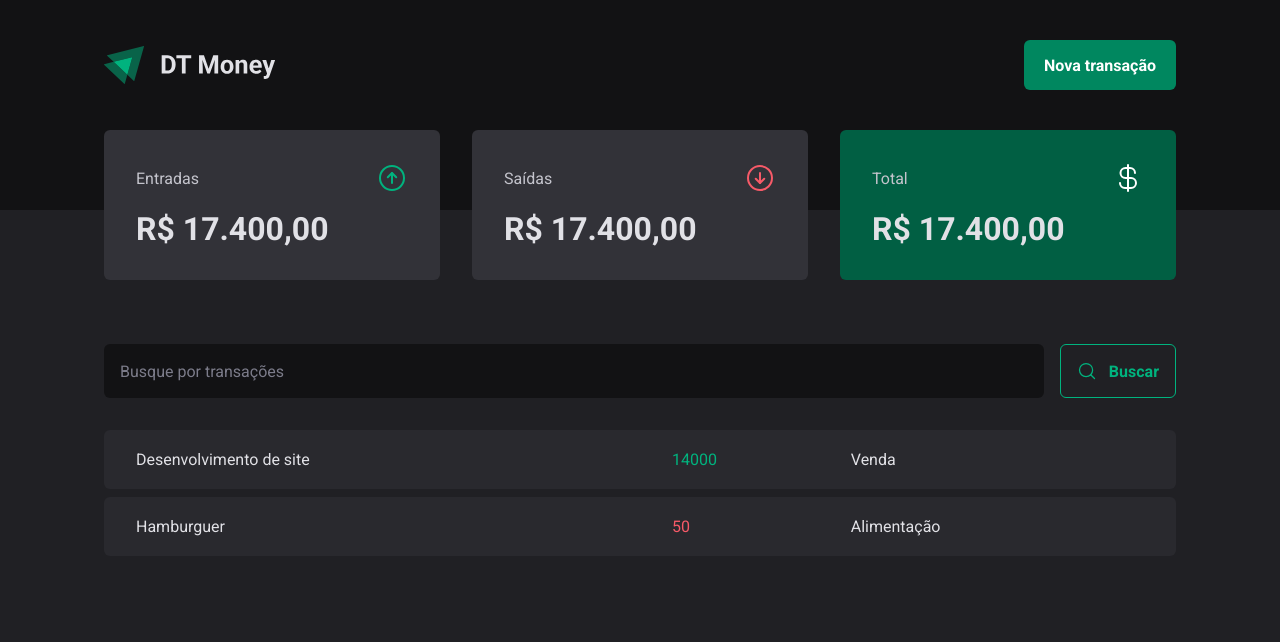
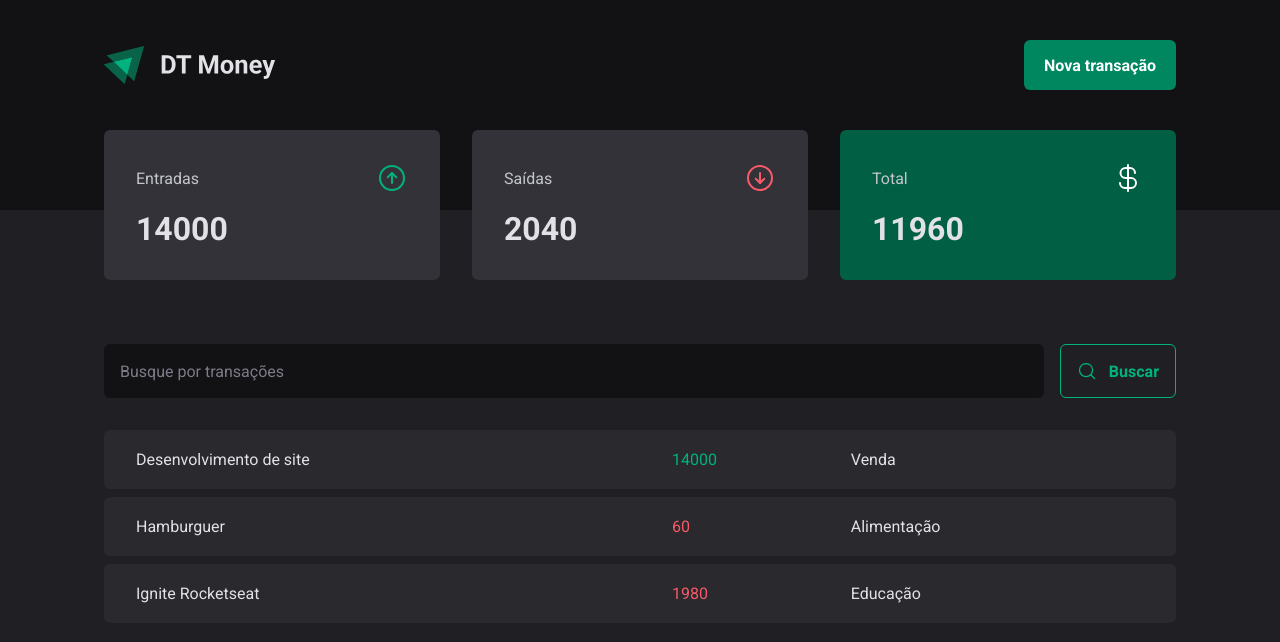
Before and after one commit to George-b1t/ignite-dt-money, a React (Vite) app: page / in a window 1280 px wide. Shown: the top 642 px of the page. Built offline with nearby package versions, Linux system fonts and the light colour scheme; data requests are answered from the project's data file.

Commit message:
Calculando resumo de transações

```diff
--- a/server.json
+++ b/server.json
@@ -13,8 +13,16 @@
       "description": "Hamburguer",
       "type": "outcome",
       "category": "Alimentação",
-      "price": 50,
+      "price": 60,
       "credtedAt": "2023-02-20T13:20:54.920Z"
+    },
+    {
+      "id": 3,
+      "description": "Ignite Rocketseat",
+      "type": "outcome",
+      "category": "Educação",
+      "price": 1980,
+      "credtedAt": "2023-02-20T13:40:54.920Z"
     }
   ]
 }
--- a/src/components/Summary/index.tsx
+++ b/src/components/Summary/index.tsx
@@ -6,6 +6,26 @@
 
 function Summary() {
   const { transactions } = useContext(TransactionsContext);
+
+  const summary = transactions.reduce(
+    (acc, transaction) => {
+      if (transaction.type === "income") {
+        acc.income += transaction.price;
+        acc.total += transaction.price;
+
+      } else {
+        acc.outcome += transaction.price;
+        acc.total -= transaction.price;
+      }
+
+      return acc;
+    },
+    {
+      income: 0,
+      outcome: 0,
+      total: 0
+    }
+  );
 
   return (
     <SummaryContainer>
@@ -16,7 +36,7 @@
           <ArrowCircleUp size={32} color="#00b37e" />
         </header>
 
-        <strong>R$ 17.400,00</strong>
+        <strong>{summary.income}</strong>
       </SummaryCard>
       <SummaryCard>
         <header>
@@ -25,7 +45,7 @@
           <ArrowCircleDown size={32} color="#f75a68" />
         </header>
 
-        <strong>R$ 17.400,00</strong>
+        <strong>{summary.outcome}</strong>
       </SummaryCard>
       <SummaryCard variant="green">
         <header>
@@ -34,7 +54,7 @@
           <CurrencyDollar size={32} color="#fff" />
         </header>
 
-        <strong>R$ 17.400,00</strong>
+        <strong>{summary.total}</strong>
       </SummaryCard>
     </SummaryContainer>
   )
```
